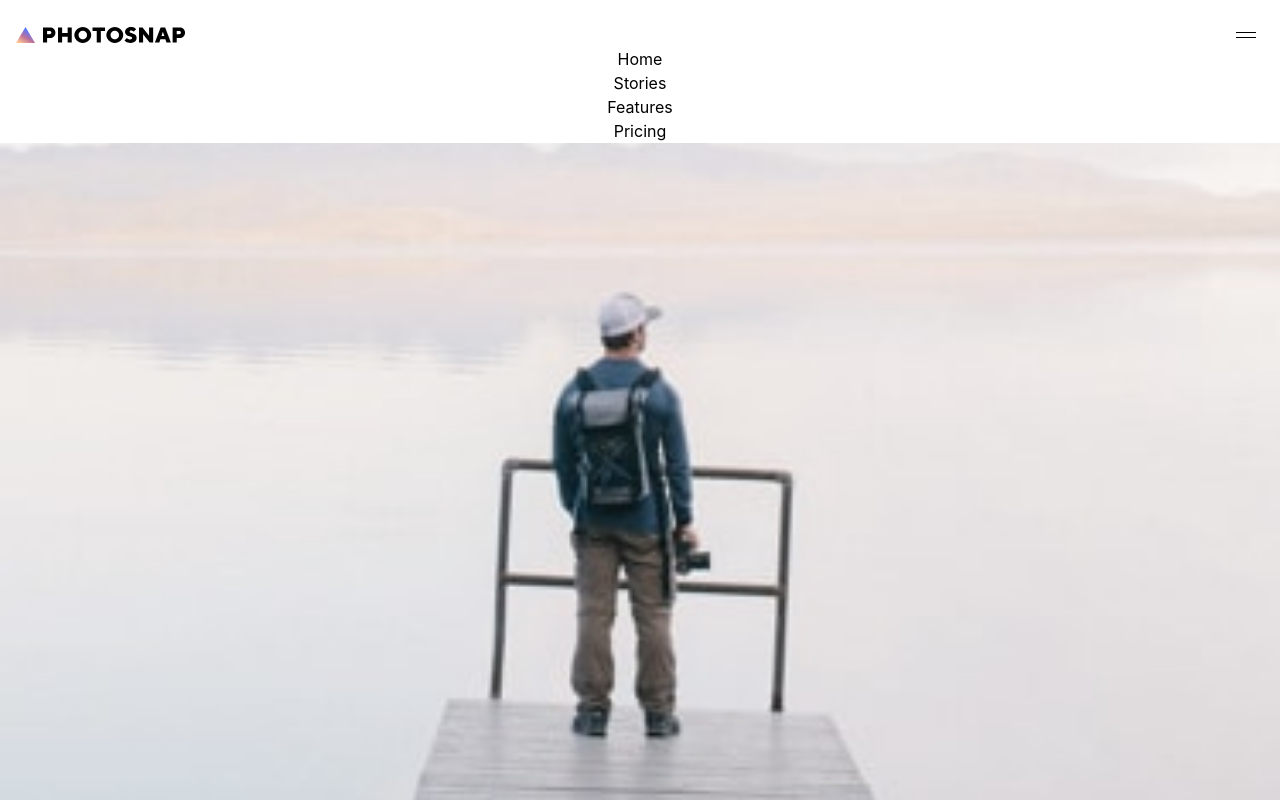
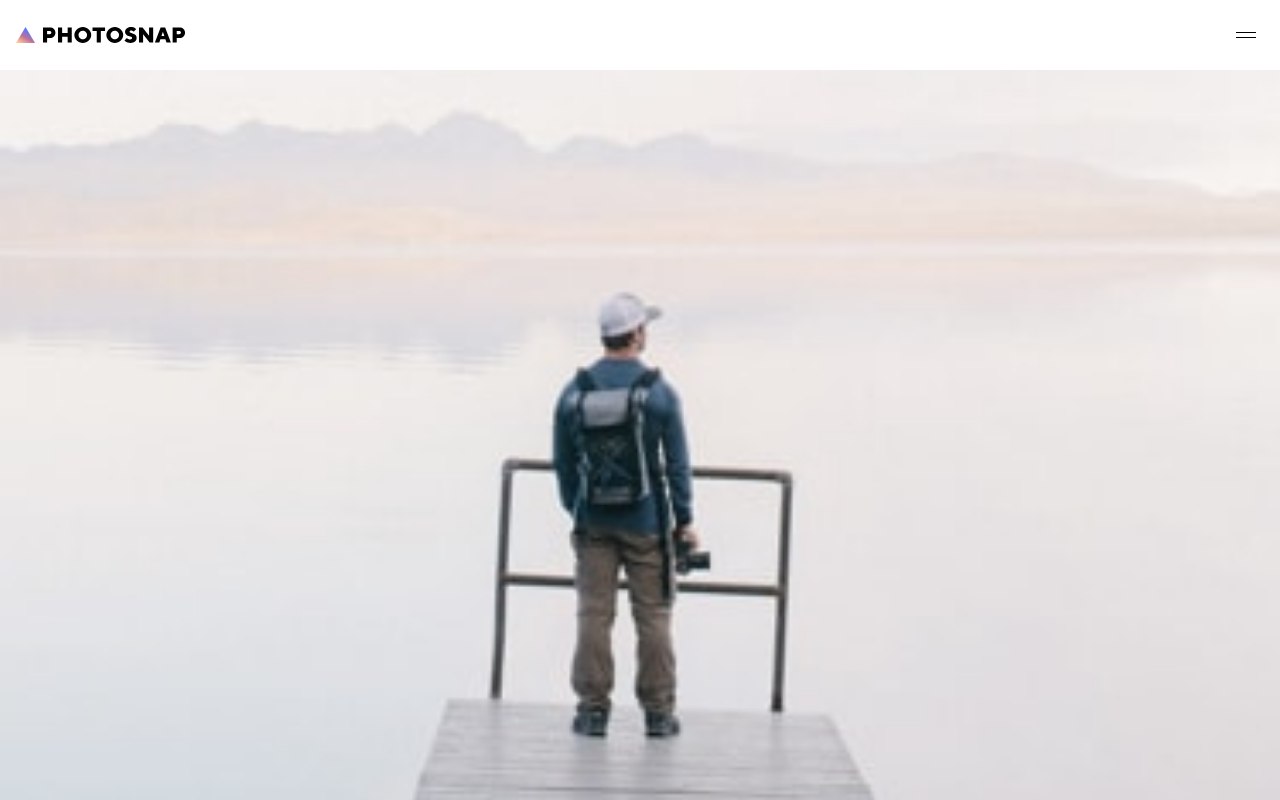
Before and after one commit to alexJSanchez/PhotoSnap, a React (Create React App) app in the folder photosnap/: page / in a window 1280 px wide. Shown: the top 800 px of the page. Built offline with nearby package versions, Linux system fonts and the light colour scheme; the HTML template or start-up script is replaced by a standard one.

Commit message:
tirnary statement for dropdown menu

```diff
--- a/photosnap/src/pages/Navigation.js
+++ b/photosnap/src/pages/Navigation.js
@@ -4,7 +4,7 @@ import logo from "../assets/shared/desktop/logo.svg";
 import mobile_menu from "../assets/shared/mobile/menu.svg";
 
 export default function Navigation() {
-  const [dropdown, SetDropdown] = useState(true);
+  const [dropdown, SetDropdown] = useState(false);
   return (
     <nav className="dropdown">
       <div className="nav">
@@ -12,7 +12,13 @@ export default function Navigation() {
           <img src={logo} />
         </div>
         <div className="nav-right">
-          <img className="link" src={mobile_menu} />
+          <img
+            className="link"
+            onClick={() => {
+              SetDropdown(!dropdown);
+            }}
+            src={mobile_menu}
+          />
         </div>
       </div>
       {dropdown ? (
```
